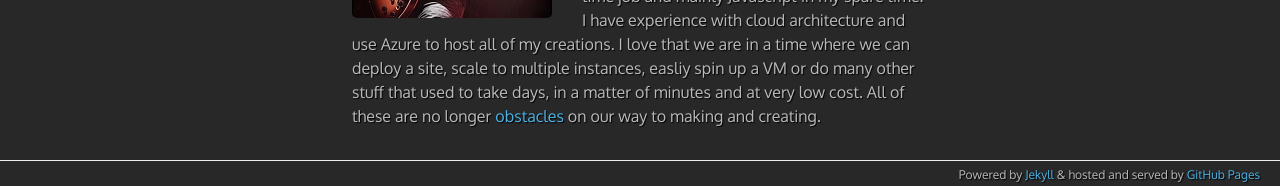
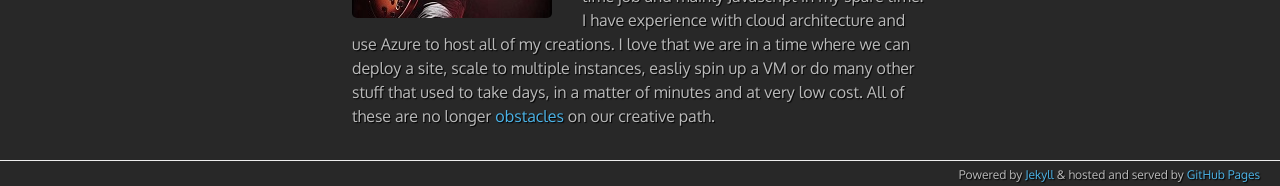
Before and after one commit to odedw/odedw.github.io, a Jekyll site: the page built from about/index.html, in a window 1280 px wide. Shown: the part 724-910 px from the top of the page. Built offline with Jekyll 4.4.1, drawn with Linux system fonts in a browser that asks for light colours; nearby versions of some CDN libraries; Markdown is read by kramdown in place of the engine named in the settings; some of the changed lines change nothing that is shown.

Commit message:
touch up pcg

```diff
--- a/about/index.html
+++ b/about/index.html
@@ -31,7 +31,7 @@
         <div class="section-text">
             <h2 class="section-header">I Am Good at</h2>
             <span>
-                Learning new stuff and finding the right tool for the job. I started developing in C++, then Java and .Net, took a detour with Objective C for an iPad app and inevitably ended up with Javascript. Today I use a bit of each in my day time job and mainly Javascript in my spare time. I have experience with cloud architecture and use Azure to host all of my creations. I love that we are in a time where we can deploy a site, scale to multiple instances, easliy spin up a VM or do many other stuff that used to take days, in a matter of minutes and at very low cost. All of these are no longer <a href="http://www.hanselman.com/blog/WeAreAbstractingOnTheShouldersOfGiants.aspx" target="_blank">obstacles</a> on our way to making and creating.
+                Learning new stuff and finding the right tool for the job. I started developing in C++, then Java and .Net, took a detour with Objective C for an iPad app and inevitably ended up with Javascript. Today I use a bit of each in my day time job and mainly Javascript in my spare time. I have experience with cloud architecture and use Azure to host all of my creations. I love that we are in a time where we can deploy a site, scale to multiple instances, easliy spin up a VM or do many other stuff that used to take days, in a matter of minutes and at very low cost. All of these are no longer <a href="http://www.hanselman.com/blog/WeAreAbstractingOnTheShouldersOfGiants.aspx" target="_blank">obstacles</a> on our creative path.
             </span>
         </div>
     </div>
--- a/scripts/pcg.js
+++ b/scripts/pcg.js
@@ -24,6 +24,18 @@
 
     context.lineWidth = 2;
     context.strokeStyle = "#ccc";
+    function rotateCanvas(angle){
+        $c.css('-webkit-transform','rotate('+angle+'deg)');
+        $c.css('transform','rotate('+angle+'deg)');
+        $c.css('-ms-transform','rotate('+angle+'deg)');
+    }
+    function setTransformSpeed(sec){
+        $c.css('-webkit-transition','all '+sec+'s ease');
+        $c.css('-moz-transition','all '+sec+'s ease');
+        $c.css('-ms-transition','all '+sec+'s ease');
+        $c.css('-o-transition','all '+sec+'s ease');
+        $c.css('transition','all '+sec+'s ease');
+    }
     function start() {
         context.clearRect(0, 0, 200, 200);
         setTimeout(function () {
@@ -46,16 +58,18 @@
                     var index = Math.floor((Math.random() * circleCenters.length));
                     var circle = circleCenters[index];
                     circleCenters.splice(index,1);
-                    $c.css('-webkit-transform','rotate('+(270 - circle.a)+'deg)');
-                    $c.css('transform','rotate('+(270 - circle.a)+'deg)');
-                    $c.css('-ms-transform','rotate('+(270 - circle.a)+'deg)');
-                    console.log(circle.a);
+                    rotateCanvas(270 - circle.a);
                     timeoutId = setTimeout(function(){
                         animateCircle(circle.x,circle.y,smallCircleRadius,chooseAndPaintCircle);
                     },900);
                 }
                 else{
-                    start();
+                    setTransformSpeed(10);
+                    rotateCanvas(3600);
+                    setTimeout(function(){
+                        setTransformSpeed(1);
+                        start();
+                    },11000);
                 }
             };
             chooseAndPaintCircle();
```
